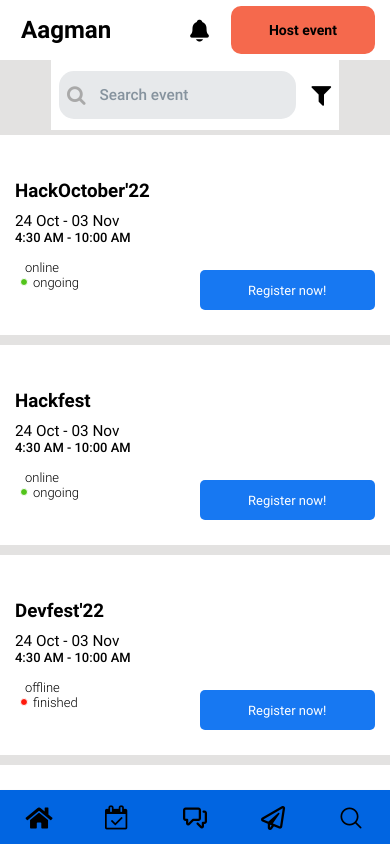
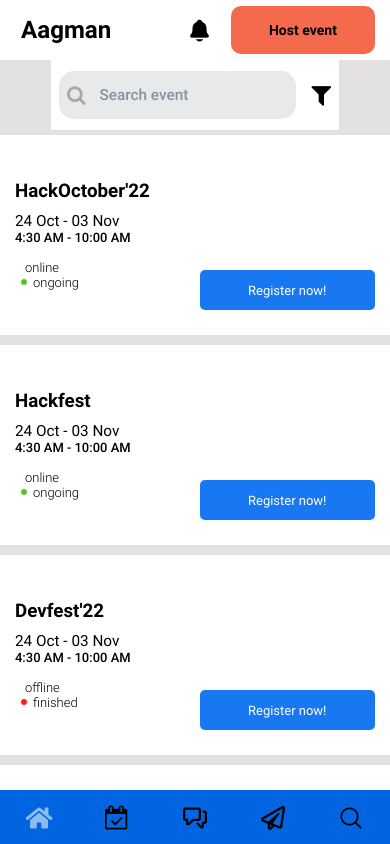
Before and after one commit to KrishnenduDakshi2002/Aagman-react-native, a React Native app: screen /HomeTab in a window 390 px wide. Built offline with nearby package versions, Linux system fonts and the light colour scheme.

Commit message:
little change in appearance of tab nav

```diff
--- a/src/navigator/homeTabNavigator.jsx
+++ b/src/navigator/homeTabNavigator.jsx
@@ -35,8 +35,8 @@ const HomeTabNavigator = () => {
   return (
     <Tab.Navigator
       labeled={false}
-      activeColor="#f0edf6"
-      inactiveColor="#3e2465"
+      activeColor={_colors_.light_skyBlue}
+      inactiveColor="black"
       barStyle={{ backgroundColor: _colors_.dark_blue }}
     >
       <Tab.Screen
@@ -45,7 +45,7 @@ const HomeTabNavigator = () => {
         options={{
           tabBarLabel: "",
           tabBarIcon: ({ color }) => (
-            <FontAwesome5 name="home" size={24} color="black" />
+            <FontAwesome5 name="home" size={24} color={color} />
           ),
         }}
       />
@@ -55,7 +55,7 @@ const HomeTabNavigator = () => {
         options={{
           tabBarLabel: "",
           tabBarIcon: ({ color }) => (
-            <FontAwesome name="calendar-check-o" size={24} color="black" />
+            <FontAwesome name="calendar-check-o" size={24} color={color}/>
           ),
         }}
       />
@@ -63,9 +63,10 @@ const HomeTabNavigator = () => {
         name="DisscussionScreen"
         component={DiscussionScreen}
         options={{
+          // tabBarColor: '#6518F3',
           tabBarLabel: "",
           tabBarIcon: ({ color }) => (
-            <Octicons name="comment-discussion" size={24} color="black" />
+            <Octicons name="comment-discussion" size={24} color={color} />
           ),
         }}
       />
@@ -75,8 +76,9 @@ const HomeTabNavigator = () => {
         options={{
           tabBarLabel: "",
           tabBarIcon: ({ color }) => (
-            <FontAwesome5 name="paper-plane" size={24} color="black" />
+            <FontAwesome5 name="paper-plane" size={24} color={color} />
           ),
+          // tabBarColor: '#016D6A'
         }}
       />
       <Tab.Screen
@@ -85,7 +87,7 @@ const HomeTabNavigator = () => {
         options={{
           tabBarLabel: "",
           tabBarIcon: ({ color }) => (
-            <AntDesign name="search1" size={24} color="black" />
+            <AntDesign name="search1" size={24} color={color} />
           ),
         }}
       />
```
